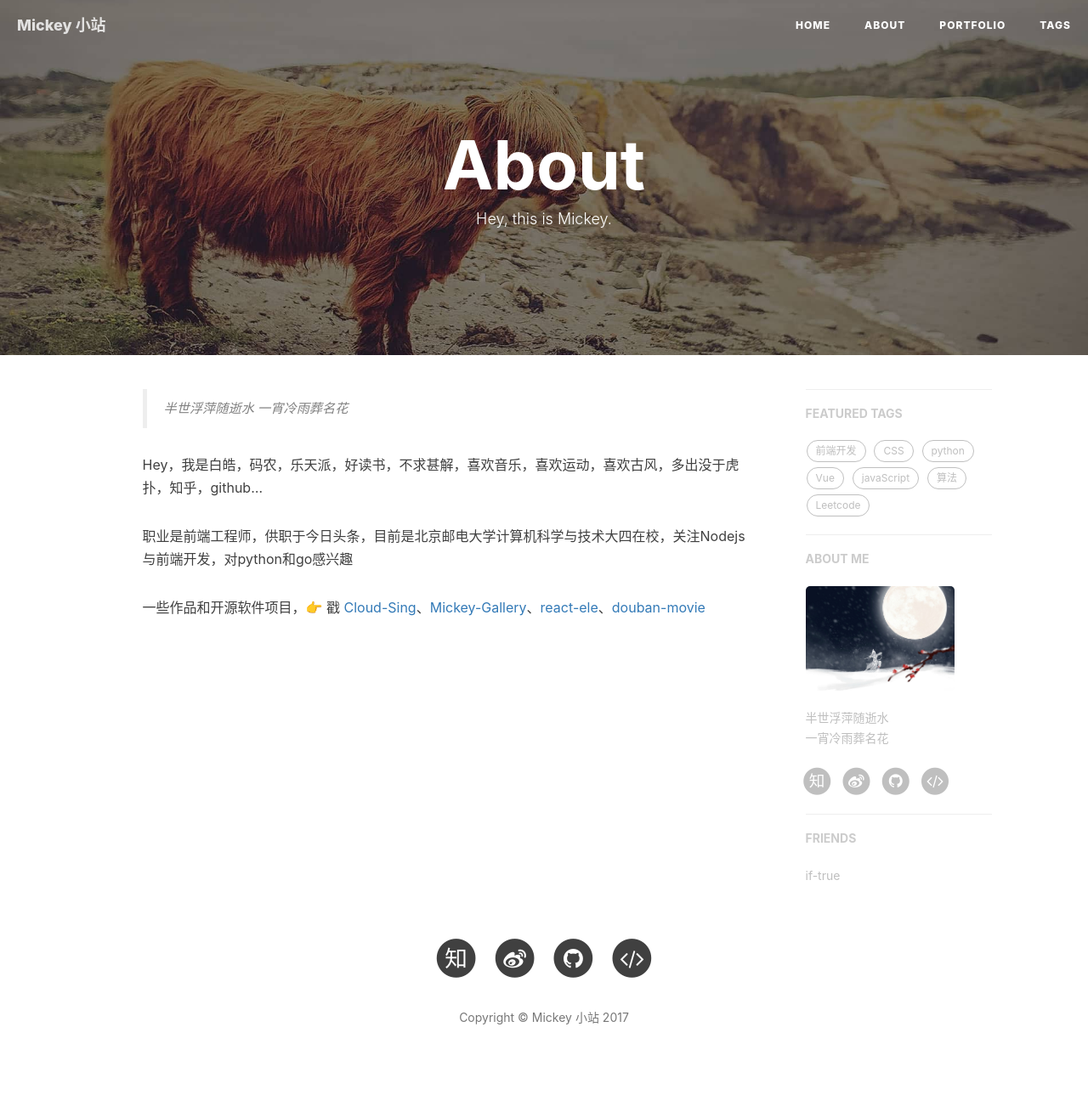
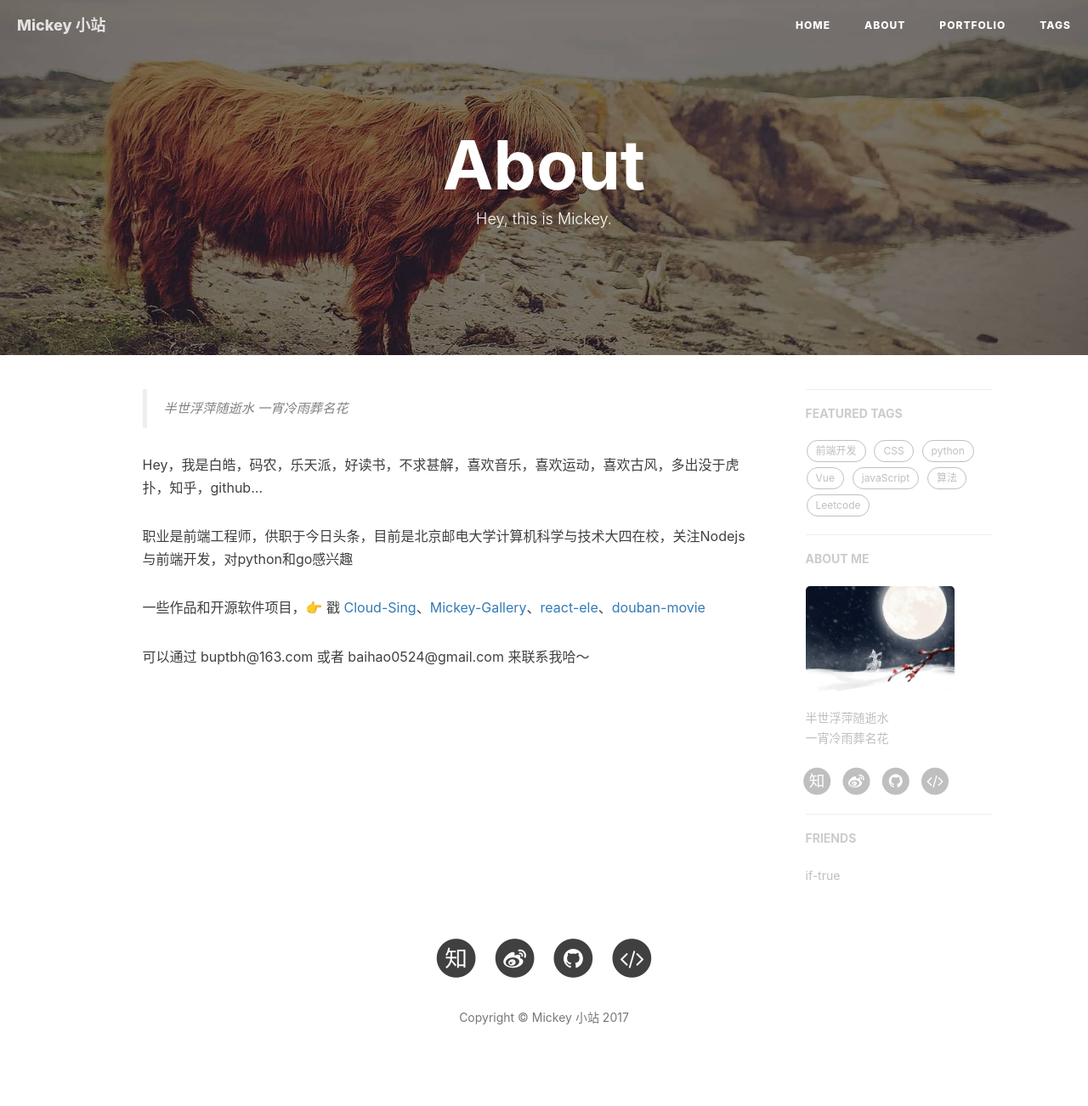
Before and after one commit to mickey0524/mickey0524.github.io, a Jekyll site: the page built from about.html, in a window 1280 px wide. Shown: the whole page at 85% size. Built offline with Jekyll 4.4.1, drawn with Linux system fonts in a browser that asks for light colours; nearby versions of some CDN libraries; comment, search, counter and statistics services are not loaded.

Commit message:
feat(about): 增加邮箱

```diff
--- a/_includes/about/zh.md
+++ b/_includes/about/zh.md
@@ -6,3 +6,5 @@ Hey，我是白皓，码农，乐天派，好读书，不求甚解，喜欢音
 职业是前端工程师，供职于今日头条，目前是北京邮电大学计算机科学与技术大四在校，关注Nodejs与前端开发，对python和go感兴趣
 
 一些作品和开源软件项目，👉 戳 [Cloud-Sing](https://github.com/mickey0524/Cloud-Sing)、[Mickey-Gallery](https://github.com/mickey0524/Mickey-Gallery)、[react-ele](https://github.com/mickey0524/react-ele)、[douban-movie](https://github.com/mickey0524/douban-movie)
+
+可以通过 buptbh@163.com 或者 baihao0524@gmail.com 来联系我哈～
```
